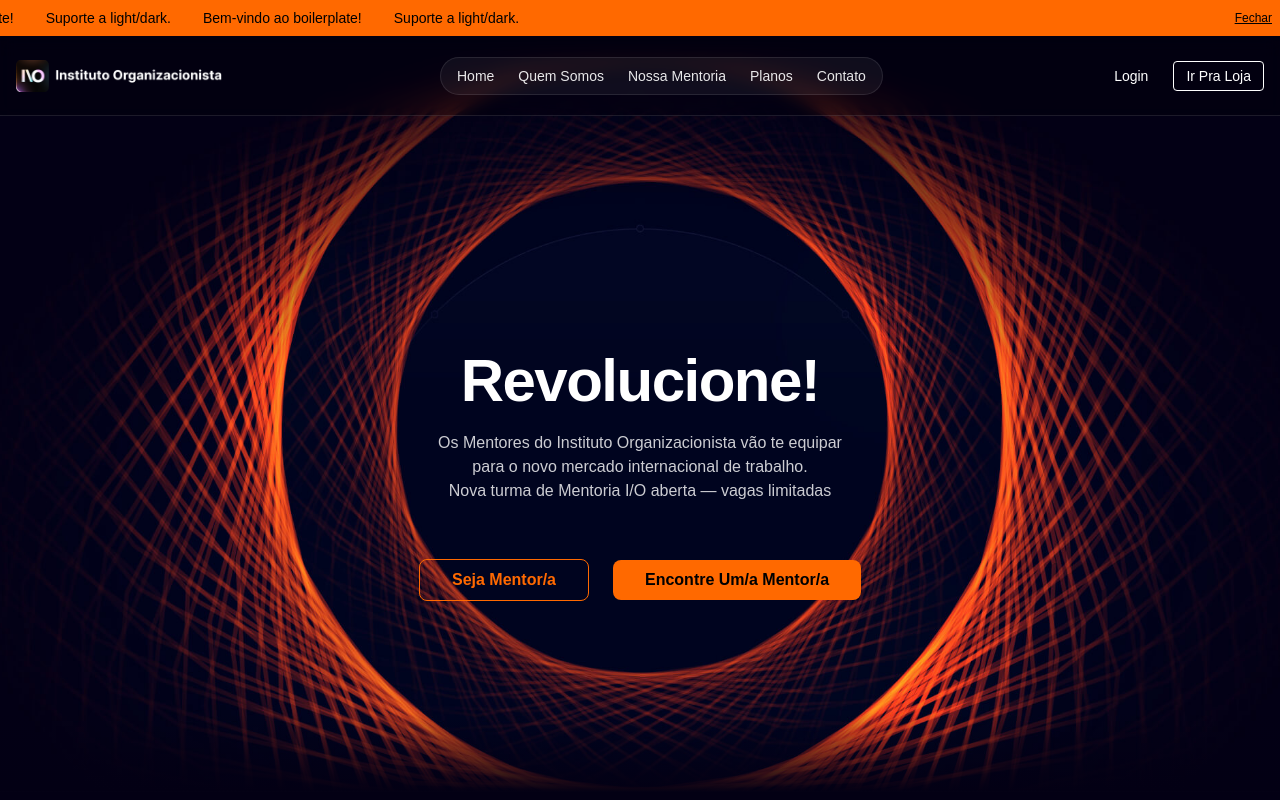
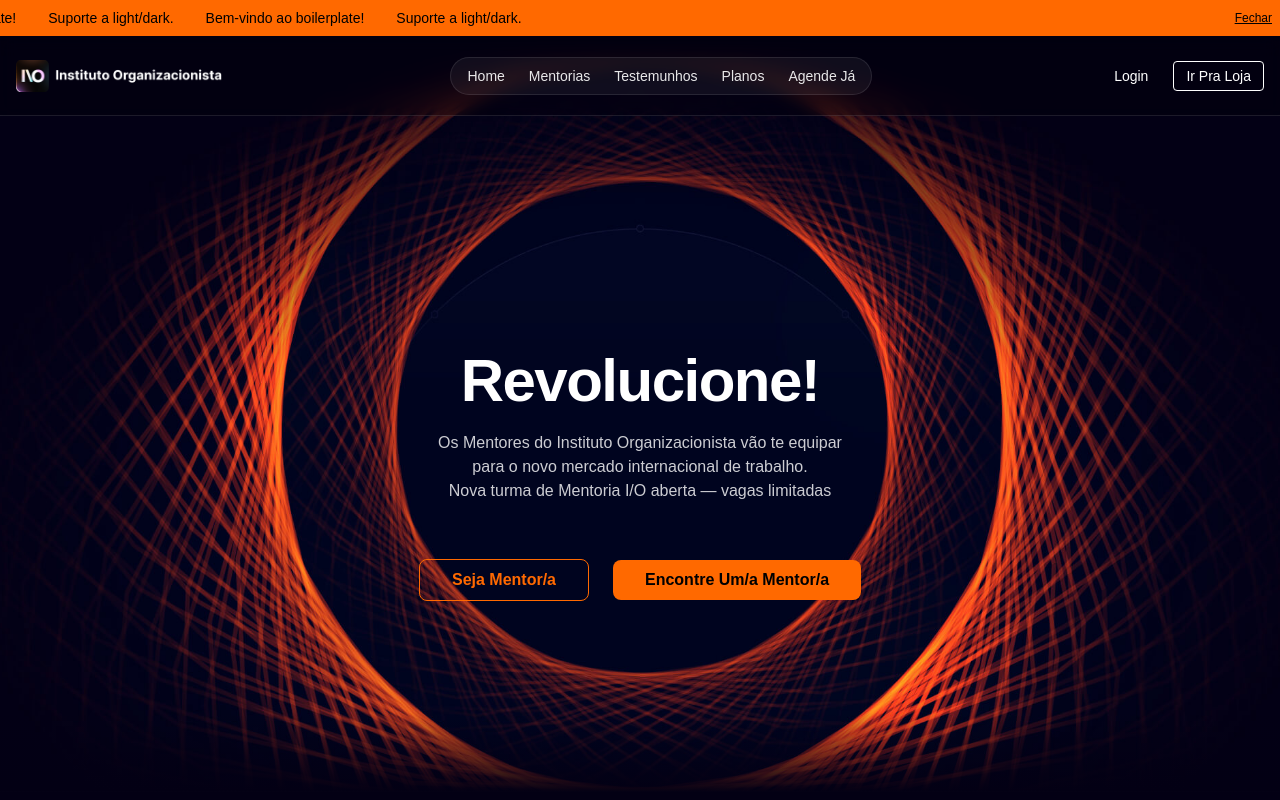
Before and after one commit to milton-bolonha/io-landing, a Next.js app: page / in a window 1280 px wide. Shown: the top 800 px of the page. Built offline with nearby package versions, Linux system fonts and the light colour scheme.

Commit message:
update repo

```diff
--- a/components/ui/Header.js
+++ b/components/ui/Header.js
@@ -4,11 +4,11 @@ import Link from "next/link";
 import { FiMenu, FiX, FiMoon, FiSun } from "react-icons/fi";
 
 const MENU = [
-  { label: "Home", href: "/" },
-  { label: "Quem Somos", href: "/sobre" },
-  { label: "Nossa Mentoria", href: "/mentoria" },
-  { label: "Planos", href: "/planos" },
-  { label: "Contato", href: "/contato" },
+  { label: "Home", href: "#home" },
+  { label: "Mentorias", href: "#mentoria" },
+  { label: "Testemunhos", href: "#sobre" },
+  { label: "Planos", href: "#planos" },
+  { label: "Agende Já", href: "#contato" },
 ];
 
 export default function Header({
--- a/components/ui/PageSection.js
+++ b/components/ui/PageSection.js
@@ -1,6 +1,7 @@
 import React from "react";
 
 export default function PageSection({
+  id = "",
   isBoxed = true,
   bgImage = "",
   bgColor = " ",
@@ -105,6 +106,7 @@ export default function PageSection({
 
   return (
     <section
+      id={id || undefined}
       className={wrapperClasses}
       style={Object.keys(sectionStyle).length ? sectionStyle : undefined}
       aria-label={title || undefined}
--- a/pages/index.js
+++ b/pages/index.js
@@ -12,13 +12,14 @@ export default function Home({ featured, recent }) {
   return (
     <Layout>
       <PageSection
+        id="home"
         title="Revolucione!"
         titleSize="text-4xl md:text-6xl"
         subtitle="Os Mentores do Instituto Organizacionista vão te equipar<br />para o novo mercado internacional de trabalho.<br />Nova turma de Mentoria I/O aberta — vagas limitadas"
         ctaBtnText="Encontre Um/a Mentor/a"
-        ctaBtnLink="#"
+        ctaBtnLink="#mentoria"
         ctaContrastBtnText="Seja Mentor/a"
-        ctaContrastBtnLink="#"
+        ctaContrastBtnLink="#contato"
         ctaContrastBtnPosition="center"
         ctaBtnColor="rgb(255,105,0)"
         isFullHeight
@@ -28,9 +29,12 @@ export default function Home({ featured, recent }) {
         bgImage="images/main-bg.jpg"
       />
 
-      <StoriesSection />
+      <section id="mentoria">
+        <StoriesSection />
+      </section>
 
       <PageSection
+        id="sobre"
         title="Testemunhos Reais"
         titleSize="text-4xl md:text-6xl"
         subtitle="Após mudarmos as vidas de pessoas simples, impactando de forma real, nossos mentorados conquistam os seus cliente e seus próprios testemunhos."
@@ -43,6 +47,7 @@ export default function Home({ featured, recent }) {
       </PageSection>
 
       <PageSection
+        id="contato"
         title="Agende A Sua Primeira Mentoria"
         titleSize="text-6xl relative -top-40 mt-44"
         tagline="Comece pelo básico"
@@ -81,6 +86,7 @@ export default function Home({ featured, recent }) {
       </PageSection>
 
       <PageSection
+        id="planos"
         title="Receba Super Poderes"
         titleSize="text-4xl md:text-6xl"
         subtitle="Você aprenderá habilidades diversas, receberá tecnologia de ponta gratuita e terá a disposição ferramentas para lucrar com os seus novos superpoderes."
@@ -122,22 +128,6 @@ export default function Home({ featured, recent }) {
           />
         </div>
       </PageSection>
-      <PageSection
-        title="Revolucione!"
-        titleSize="text-4xl md:text-6xl"
-        subtitle="Os Mentores do Instituto Organizacionista vão te equipar<br />para o novo mercado internacional de trabalho.<br />Nova turma de Mentoria I/O aberta — vagas limitadas"
-        ctaBtnText="Encontre Um/a Mentor/a"
-        ctaBtnLink="#"
-        ctaContrastBtnText="Seja Mentor/a"
-        ctaContrastBtnLink="#"
-        ctaContrastBtnPosition="center"
-        ctaBtnColor="rgb(255,105,0)"
-        isFullHeight
-        fullHeightSubtract="10vh"
-        vPadding="py-20"
-        maxWidth="max-w-[550px]"
-        bgImage="images/main-bg.jpg"
-      />
       {/* <PageSection title="Posts em destaque" numColumns={3}>
         {featured.map((p) => (
           <PostCard key={p.slug} post={p} />
```
